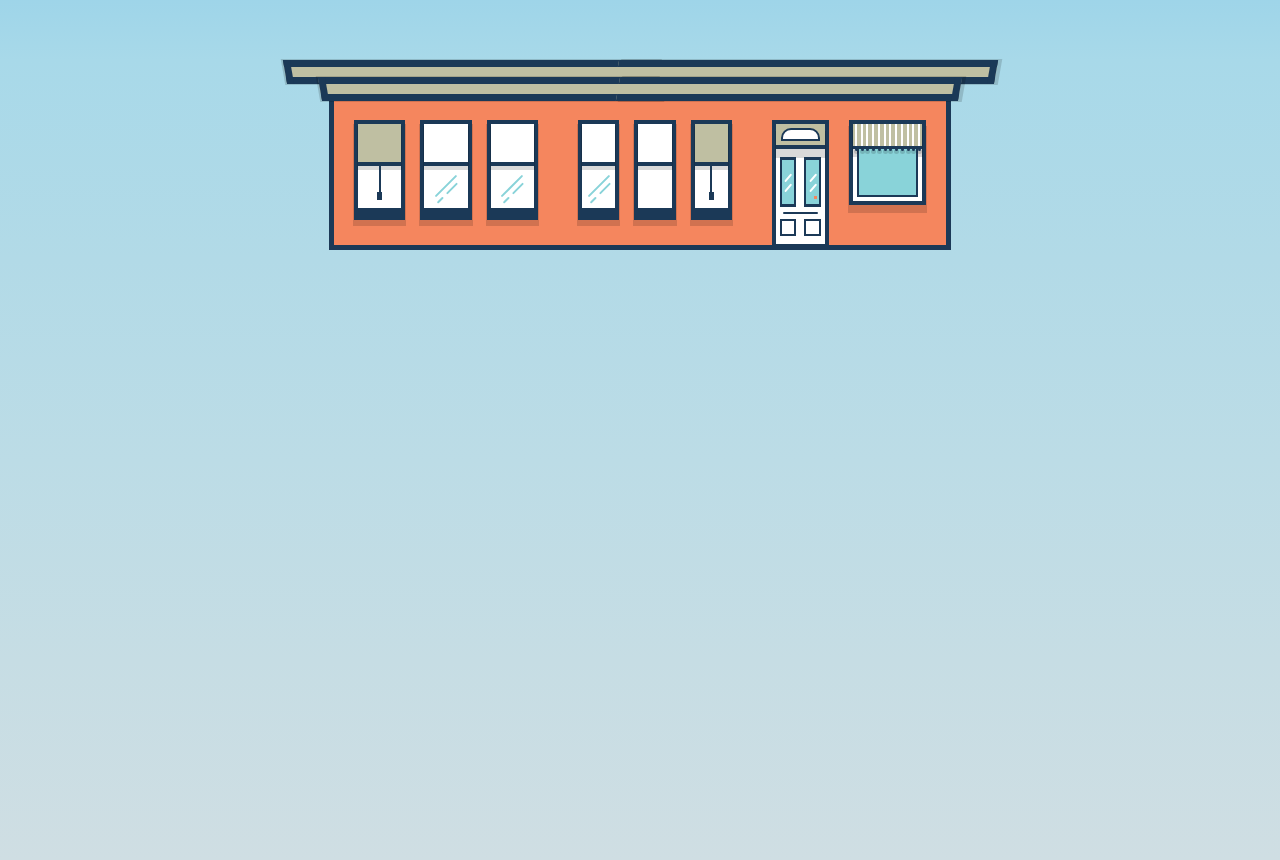
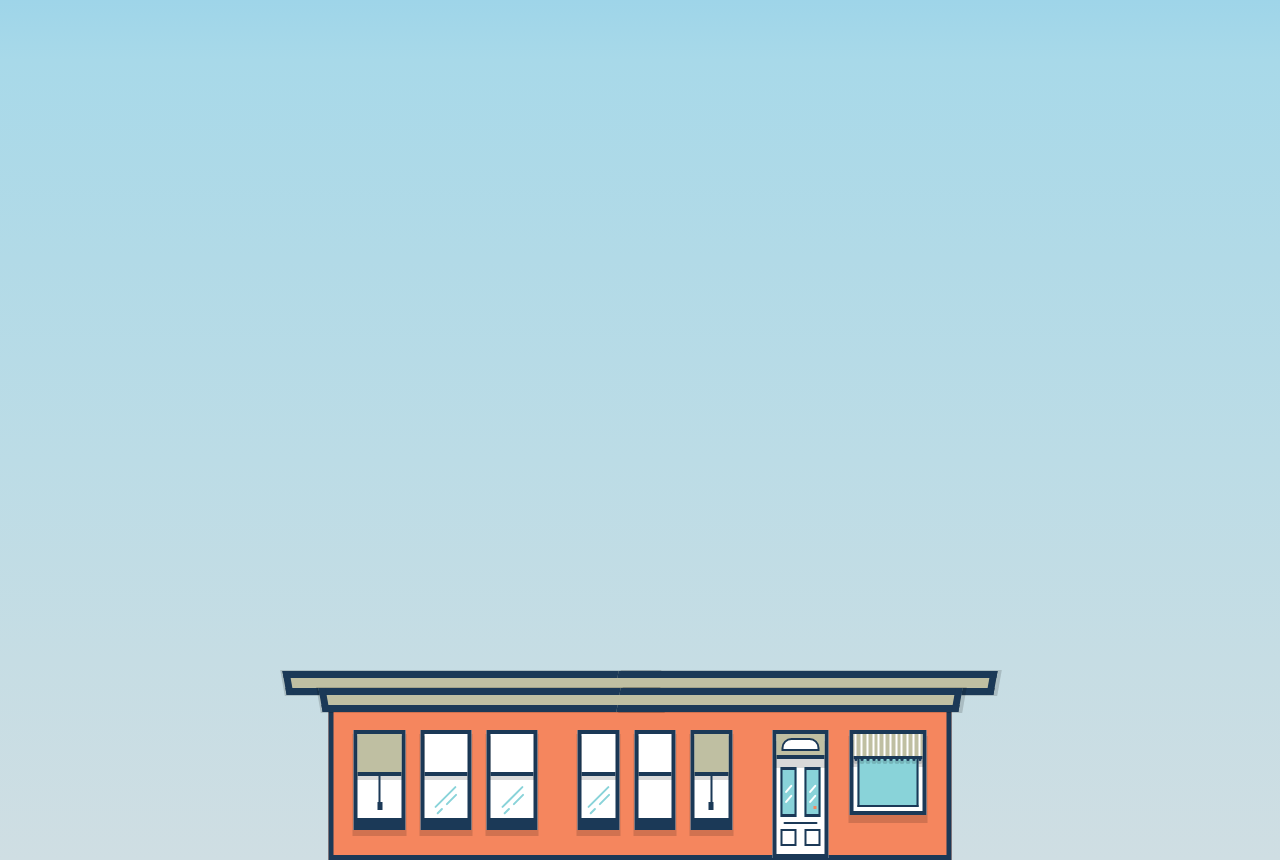
Before and after one commit to Abid-dev/ecology_checkboard, a plain HTML site: page index.html in a window 1280 px wide. Shown: the part 820-1680 px from the top of the page. Drawn offline with nearby package versions, Linux system fonts and the light colour scheme; some packages are replaced by stand-ins of ours; a script that the page names is missing.

Commit message:
Test commit

```diff
--- a/css/building.css
+++ b/css/building.css
@@ -38,10 +38,15 @@ h3 {
 
   #building {
     width: 215px;
-    margin: 0 auto;
+    /* margin: 0 auto; */
     -webkit-transition: 0.22s width linear;
     -o-transition: 0.22s width linear;
     transition: 0.22s width linear;
+
+    position: absolute;
+    bottom: 0;
+    left: 50%;
+    transform: translateX(-50%);
   }
 
   .roof span {
--- a/css/styles.css
+++ b/css/styles.css
@@ -47,8 +47,8 @@ h6 {
   background-size: cover; */
 }
 
-.checkboard-logo-container {
-  width: 120;
+/* .checkboard-logo-container {
+  width: 120px;
   height: 50px;
 
   position: absolute;
@@ -61,7 +61,7 @@ h6 {
   height: 100%;
 
   display: none;
-}
+} */
 
 .overview-container {
   display: flex;
@@ -222,5 +222,5 @@ h6 {
   background-position: center;
   background-repeat: no-repeat;
   background-size: cover; */
-
+  position: relative;
 }
```
